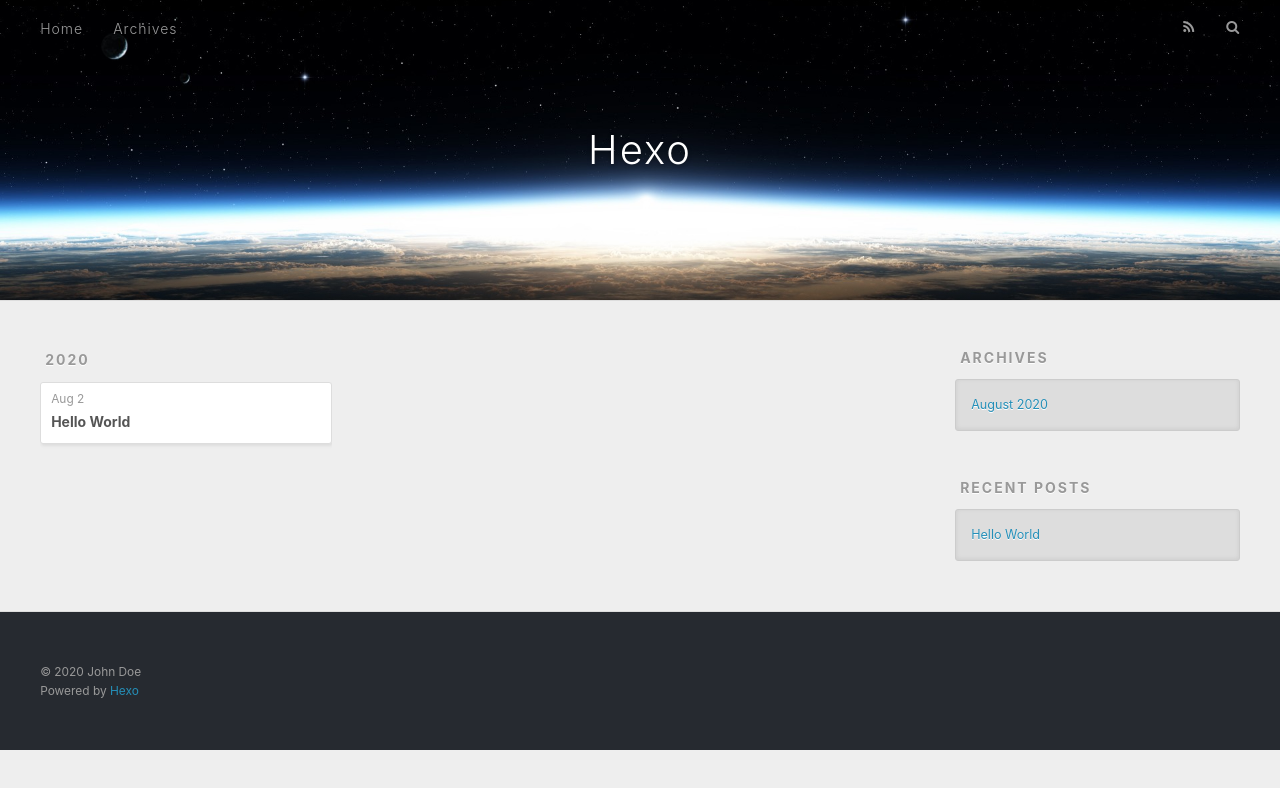
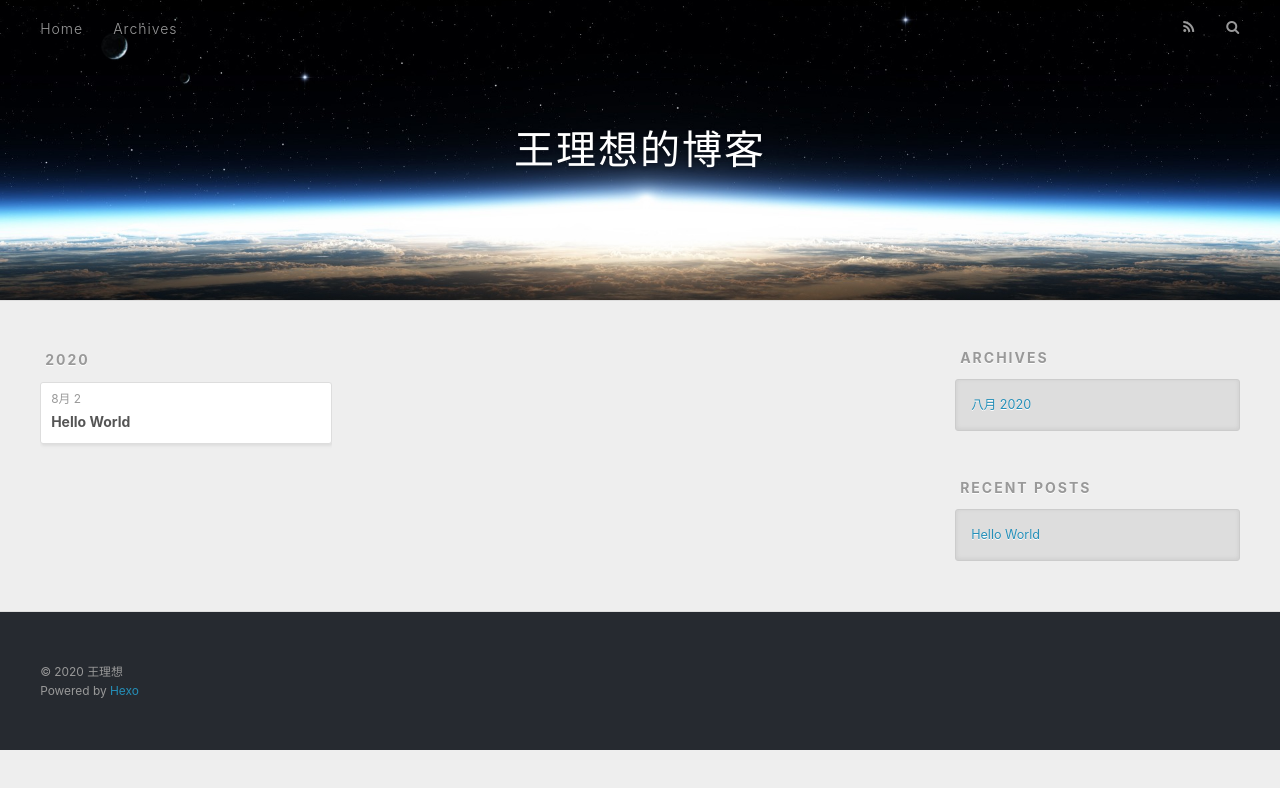
Before and after one commit to wonglyxng/wonglyxng.github.com, a plain HTML site: page archives/2020/08/index.html in a window 1280 px wide. Drawn offline with nearby package versions, Linux system fonts and the light colour scheme.

Commit message:
Site updated: 2020-08-02 17:10:52

```diff
--- a/archives/2020/08/index.html
+++ b/archives/2020/08/index.html
@@ -5,17 +5,17 @@
 
 
 
-  <title>Archives: 2020/8 | Hexo</title>
+  <title>Archives: 2020/8 | 王理想的博客</title>
   <meta name="viewport" content="width=device-width, initial-scale=1, maximum-scale=1">
   <meta property="og:type" content="website">
-<meta property="og:title" content="Hexo">
+<meta property="og:title" content="王理想的博客">
 <meta property="og:url" content="http://yoursite.com/archives/2020/08/index.html">
-<meta property="og:site_name" content="Hexo">
-<meta property="og:locale" content="en_US">
-<meta property="article:author" content="John Doe">
+<meta property="og:site_name" content="王理想的博客">
+<meta property="og:locale" content="zh_CN">
+<meta property="article:author" content="王理想">
 <meta name="twitter:card" content="summary">
 
-    <link rel="alternate" href="/atom.xml" title="Hexo" type="application/atom+xml">
+    <link rel="alternate" href="/atom.xml" title="王理想的博客" type="application/atom+xml">
 
 
     <link rel="icon" href="/favicon.png">
@@ -36,7 +36,7 @@
   <div id="header-outer" class="outer">
     <div id="header-title" class="inner">
       <h1 id="logo-wrap">
-        <a href="/" id="logo">Hexo</a>
+        <a href="/" id="logo">王理想的博客</a>
       </h1>
 
     </div>
@@ -79,7 +79,7 @@
   <div class="archive-article-inner">
     <header class="archive-article-header">
       <a href="/2020/08/02/hello-world/" class="archive-article-date">
-  <time datetime="2020-08-02T07:16:42.240Z" itemprop="datePublished">Aug 2</time>
+  <time datetime="2020-08-02T07:16:42.240Z" itemprop="datePublished">8月 2</time>
 </a>
 
 
@@ -113,7 +113,7 @@
   <div class="widget-wrap">
     <h3 class="widget-title">Archives</h3>
     <div class="widget">
-      <ul class="archive-list"><li class="archive-list-item"><a class="archive-list-link" href="/archives/2020/08/">August 2020</a></li></ul>
+      <ul class="archive-list"><li class="archive-list-item"><a class="archive-list-link" href="/archives/2020/08/">八月 2020</a></li></ul>
     </div>
   </div>
 
@@ -141,7 +141,7 @@
 
   <div class="outer">
     <div id="footer-info" class="inner">
-      &copy; 2020 John Doe<br>
+      &copy; 2020 王理想<br>
       Powered by <a href="http://hexo.io/" target="_blank">Hexo</a>
     </div>
   </div>
```
Also changed, not shown: 2020/08/02/hello-world/index.html (+8 -8 lines), archives/2020/index.html (+10 -10 lines), archives/index.html (+10 -10 lines), index.html (+9 -9 lines).
